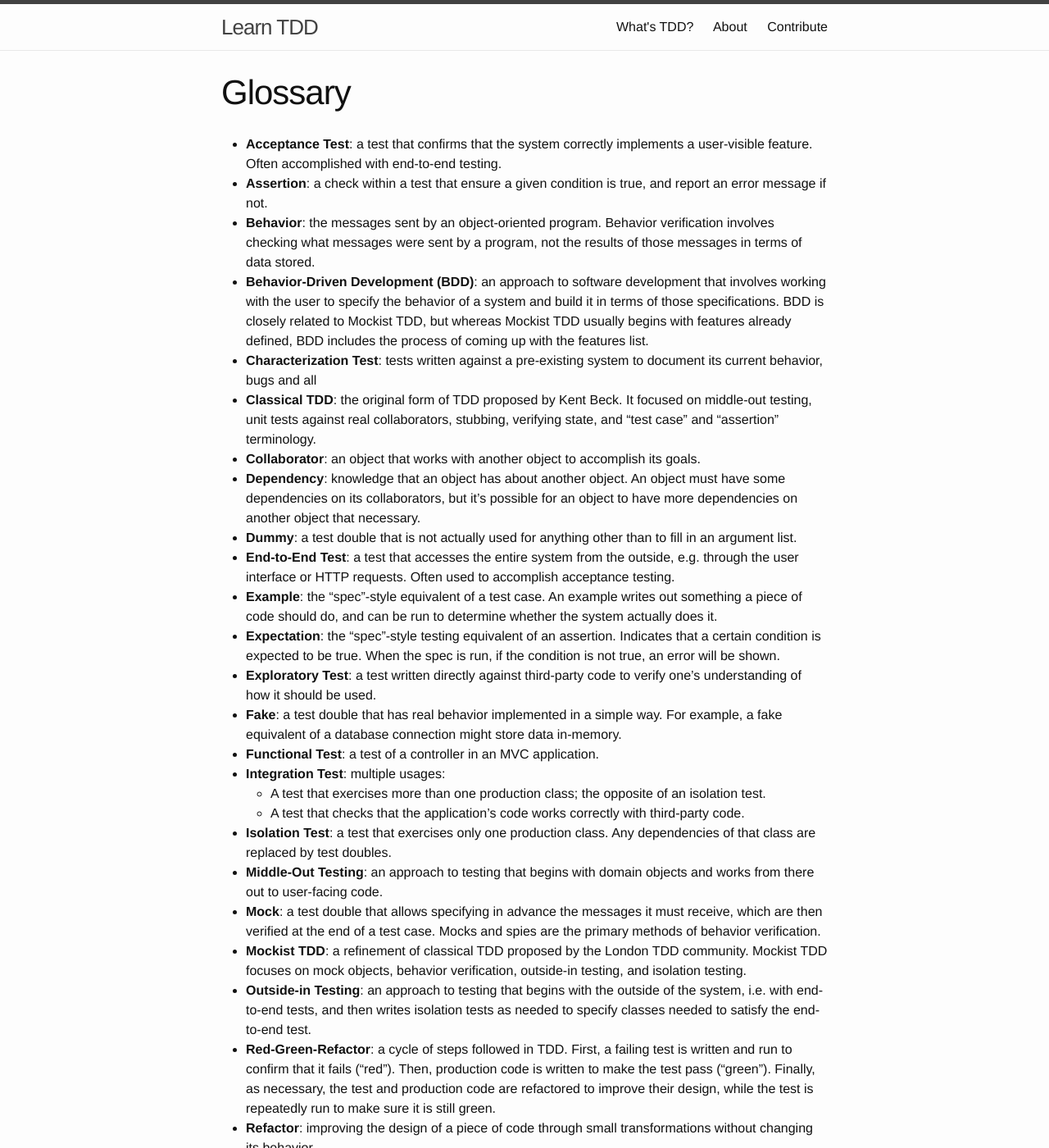
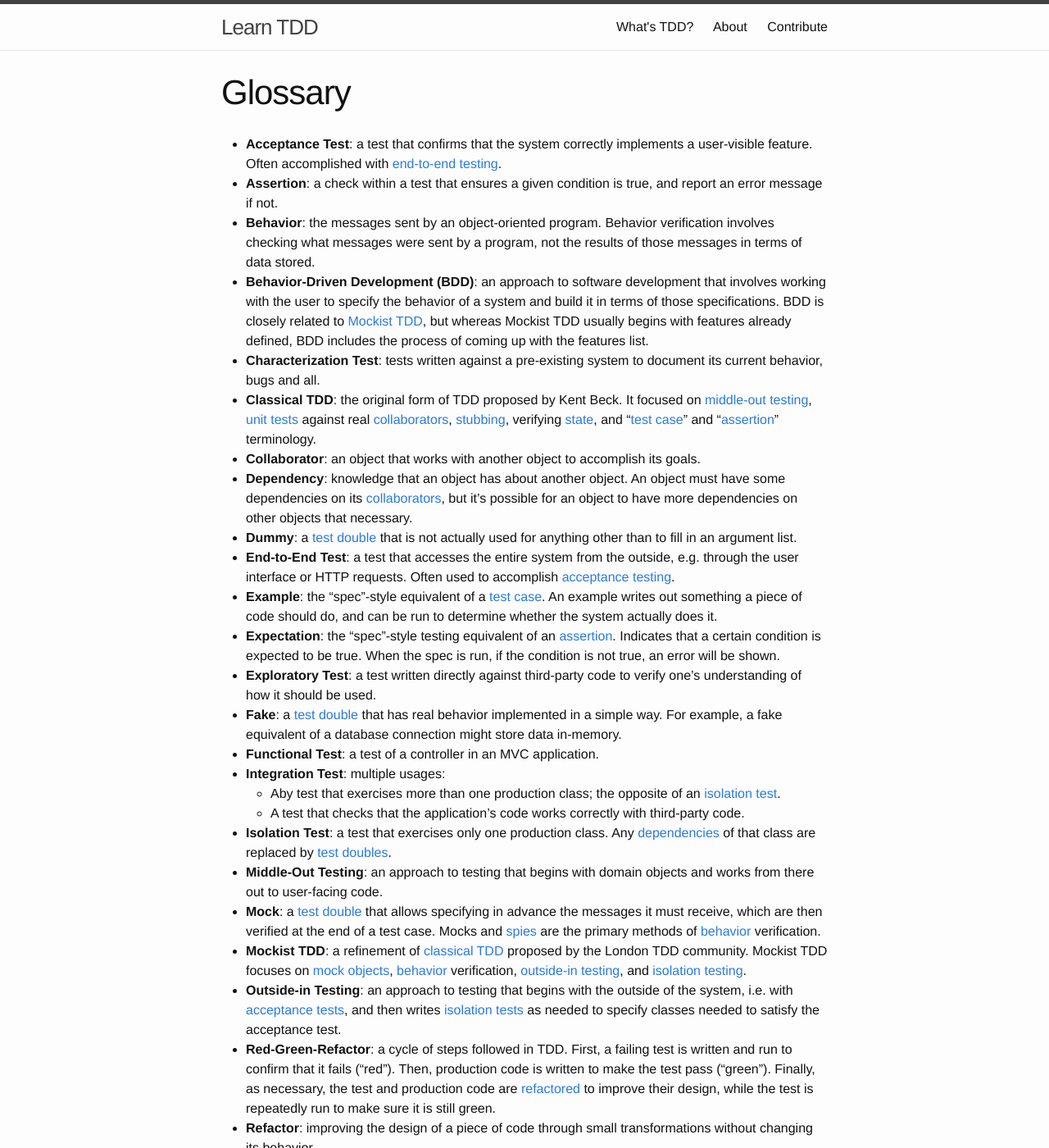
Before and after one commit to learn-tdd-in/learntdd.in, a Jekyll site: the page built from glossary.md, in a window 1280 px wide and 1400 px high. Shown: the whole window at 82% size. Built offline with Jekyll 4.4.1, drawn with Linux system fonts in a browser that asks for light colours; some of the changed text lies outside the part shown.

Commit message:
add links to other terms

```diff
--- a/glossary.md
+++ b/glossary.md
@@ -3,44 +3,44 @@ layout: page
 title: Glossary
 ---
 
-* <a name="acceptance-test"></a>**Acceptance Test**: a test that confirms that the system correctly implements a user-visible feature. Often accomplished with end-to-end testing.
-* **<a name="assertion"></a>Assertion**: a check within a test that ensure a given condition is true, and report an error message if not.
+* <a name="acceptance-test"></a>**Acceptance Test**: a test that confirms that the system correctly implements a user-visible feature. Often accomplished with [end-to-end testing](#end-to-end-test).
+* **<a name="assertion"></a>Assertion**: a check within a test that ensures a given condition is true, and report an error message if not.
 * **<a name="behavior"></a>Behavior**: the messages sent by an object-oriented program. Behavior verification involves checking what messages were sent by a program, not the results of those messages in terms of data stored.
-* **<a name="bdd"></a>Behavior-Driven Development (BDD)**: an approach to software development that involves working with the user to specify the behavior of a system and build it in terms of those specifications. BDD is closely related to Mockist TDD, but whereas Mockist TDD usually begins with features already defined, BDD includes the process of coming up with the features list.
-* **<a name="characterization-test"></a>Characterization Test**: tests written against a pre-existing system to document its current behavior, bugs and all
-* **<a name="classical-tdd"></a>Classical TDD**: the original form of TDD proposed by Kent Beck. It focused on middle-out testing, unit tests against real collaborators, stubbing, verifying state, and "test case" and "assertion" terminology.
+* **<a name="bdd"></a>Behavior-Driven Development (BDD)**: an approach to software development that involves working with the user to specify the behavior of a system and build it in terms of those specifications. BDD is closely related to [Mockist TDD](#mockist-tdd), but whereas Mockist TDD usually begins with features already defined, BDD includes the process of coming up with the features list.
+* **<a name="characterization-test"></a>Characterization Test**: tests written against a pre-existing system to document its current behavior, bugs and all.
+* **<a name="classical-tdd"></a>Classical TDD**: the original form of TDD proposed by Kent Beck. It focused on [middle-out testing](#middle-out-testing), [unit tests](#unit-test) against real [collaborators](#collaborator), [stubbing](#stub), verifying [state](#state), and "[test case](#test-case)" and "[assertion](#assertion)" terminology.
 * **<a name="collaborator"></a>Collaborator**: an object that works with another object to accomplish its goals.
-* **<a name="dependency"></a>Dependency**: knowledge that an object has about another object. An object must have some dependencies on its collaborators, but it's possible for an object to have more dependencies on another object that necessary.
-* **<a name="dummy"></a>Dummy**: a test double that is not actually used for anything other than to fill in an argument list.
-* **<a name="end-to-end-test"></a>End-to-End Test**: a test that accesses the entire system from the outside, e.g. through the user interface or HTTP requests. Often used to accomplish acceptance testing.
-* **<a name="example"></a>Example**: the "spec"-style equivalent of a test case. An example writes out something a piece of code should do, and can be run to determine whether the system actually does it.
-* **<a name="expectation"></a>Expectation**: the "spec"-style testing equivalent of an assertion. Indicates that a certain condition is expected to be true. When the spec is run, if the condition is not true, an error will be shown.
+* **<a name="dependency"></a>Dependency**: knowledge that an object has about another object. An object must have some dependencies on its [collaborators](#collaborator), but it's possible for an object to have more dependencies on other objects that necessary.
+* **<a name="dummy"></a>Dummy**: a [test double](#test-double) that is not actually used for anything other than to fill in an argument list.
+* **<a name="end-to-end-test"></a>End-to-End Test**: a test that accesses the entire system from the outside, e.g. through the user interface or HTTP requests. Often used to accomplish [acceptance testing](#acceptance-test).
+* **<a name="example"></a>Example**: the "spec"-style equivalent of a [test case](#test-case). An example writes out something a piece of code should do, and can be run to determine whether the system actually does it.
+* **<a name="expectation"></a>Expectation**: the "spec"-style testing equivalent of an [assertion](#assertion). Indicates that a certain condition is expected to be true. When the spec is run, if the condition is not true, an error will be shown.
 * **<a name="exploratory-test"></a>Exploratory Test**: a test written directly against third-party code to verify one's understanding of how it should be used.
-* **<a name="fake"></a>Fake**: a test double that has real behavior implemented in a simple way. For example, a fake equivalent of a database connection might store data in-memory.
+* **<a name="fake"></a>Fake**: a [test double](#test-double) that has real behavior implemented in a simple way. For example, a fake equivalent of a database connection might store data in-memory.
 * **<a name="functional-test"></a>Functional Test**: a test of a controller in an MVC application.
 * **<a name="integration-test"></a>Integration Test**: multiple usages:
-	* A test that exercises more than one production class; the opposite of an isolation test.
+	* Aby test that exercises more than one production class; the opposite of an [isolation test](#isolation-test).
 	* A test that checks that the application's code works correctly with third-party code.
-* **<a name="isolation-test"></a>Isolation Test**: a test that exercises only one production class. Any dependencies of that class are replaced by test doubles.
+* **<a name="isolation-test"></a>Isolation Test**: a test that exercises only one production class. Any [dependencies](#dependency) of that class are replaced by [test doubles](#test-double).
 * **<a name="middle-out-testing"></a>Middle-Out Testing**: an approach to testing that begins with domain objects and works from there out to user-facing code.
-* **<a name="mock"></a>Mock**: a test double that allows specifying in advance the messages it must receive, which are then verified at the end of a test case. Mocks and spies are the primary methods of behavior verification.
-* **<a name="mockist-tdd"></a>Mockist TDD**: a refinement of classical TDD proposed by the London TDD community. Mockist TDD focuses on mock objects, behavior verification, outside-in testing, and isolation testing.
-* **<a name="outside-in-testing"></a>Outside-in Testing**: an approach to testing that begins with the outside of the system, i.e. with end-to-end tests, and then writes isolation tests as needed to specify classes needed to satisfy the end-to-end test.
-* **<a name="red-green-refactor"></a>Red-Green-Refactor**: a cycle of steps followed in TDD. First, a failing test is written and run to confirm that it fails ("red"). Then, production code is written to make the test pass ("green"). Finally, as necessary, the test and production code are refactored to improve their design, while the test is repeatedly run to make sure it is still green.
+* **<a name="mock"></a>Mock**: a [test double](#test-double) that allows specifying in advance the messages it must receive, which are then verified at the end of a test case. Mocks and [spies](#spy) are the primary methods of [behavior](#behavior) verification.
+* **<a name="mockist-tdd"></a>Mockist TDD**: a refinement of [classical TDD](#classical-tdd) proposed by the London TDD community. Mockist TDD focuses on [mock objects](#mock), [behavior](#behavior) verification, [outside-in testing](#outside-in-testing), and [isolation testing](#isolation-testing).
+* **<a name="outside-in-testing"></a>Outside-in Testing**: an approach to testing that begins with the outside of the system, i.e. with [acceptance tests](#acceptance-test), and then writes [isolation tests](#isolation-test) as needed to specify classes needed to satisfy the acceptance test.
+* **<a name="red-green-refactor"></a>Red-Green-Refactor**: a cycle of steps followed in TDD. First, a failing test is written and run to confirm that it fails ("red"). Then, production code is written to make the test pass ("green"). Finally, as necessary, the test and production code are [refactored](#refactor) to improve their design, while the test is repeatedly run to make sure it is still green.
 * **<a name="refactor"></a>Refactor**: improving the design of a piece of code through small transformations without changing its behavior.
 * **<a name="regression"></a>Regression**: the reintroduction of an error in code that was previously working correctly. One of the main goals of testing is to catch regressions.
 * **<a name="request-test"></a>Request Test**: a test of a request sent into a system, such as an HTTP request to a server-rendered web application or a web service.
-* **<a name="spec"></a>Specification (Spec)**: a test, considered primarily as a way to indicate the desired behavior of a system, rather than to confirm the behavior of an existing system. Used in Mockist TDD.
-* **<a name="spy"></a>Spy**: a test double that records messages it receives, which can then be tested against at the end of a test case. Spies and mocks are the primary methods of behavior verification.
+* **<a name="spec"></a>Specification (Spec)**: a test, considered primarily as a way to indicate the desired [behavior](#behavior) of a system, rather than to confirm the behavior of an existing system. Used in [Mockist TDD](#mockist-tdd).
+* **<a name="spy"></a>Spy**: a [test double](#test-double) that records messages it receives, which can then be tested against at the end of a test case. Spies and [mocks](#mock) are the primary methods of [behavior verification](#behavior).
 * **<a name="state"></a>State**: the data constructs in a program. State verification involves checking the results of operations in terms of data, not checking that the operations themselves happened.
-* **<a name="stub"></a>Stub**: a test double with hard-coded method responses.
+* **<a name="stub"></a>Stub**: a [test double](#test-double) with hard-coded method responses.
 * **<a name=""></a>Subject**: the object being tested in a given context.
 * **<a name="test-case"></a>Test Case**: the smallest unit of a test suite that can be run on its own.
-* **<a name="test-double"></a>Test Double**: an object that stands in for a production object during testing. Includes dummies, fakes, mocks, spies, and stubs.
+* **<a name="test-double"></a>Test Double**: an object that stands in for a production object during testing. Includes [dummies](#dummy), [fakes](#fake), [mocks](#mock), [spies](#spy), and [stubs](#stub).
 * **<a name="test-suite"></a>Test Suite**: a collection of test cases.
 * **<a name="unit-test"></a>Unit Test**: multiple usages:
-	* A test that exercises only one production class; equivalent to "isolation test." This is the definition used in Mockist TDD.
-	* A test of a class and all its real collaborators. Called a "unit" test because it can be run in isolation without affecting or being affected by any other tests. This is he definition used in Classical TDD.
+	* A test that exercises only one production class; equivalent to "[isolation test](#isolation-test)." This is the definition used in [Mockist TDD](#mockist-tdd).
+	* A test of a class and all its real [collaborators](#collaborator). Called a "unit" test because it can be run in isolation without affecting or being affected by any other tests. This is the definition used in [Classical TDD](#classical-tdd).
 
 ---
 
```
